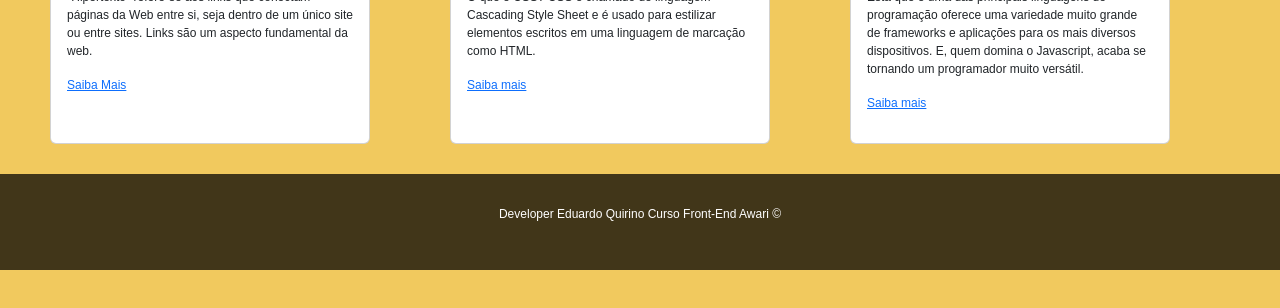
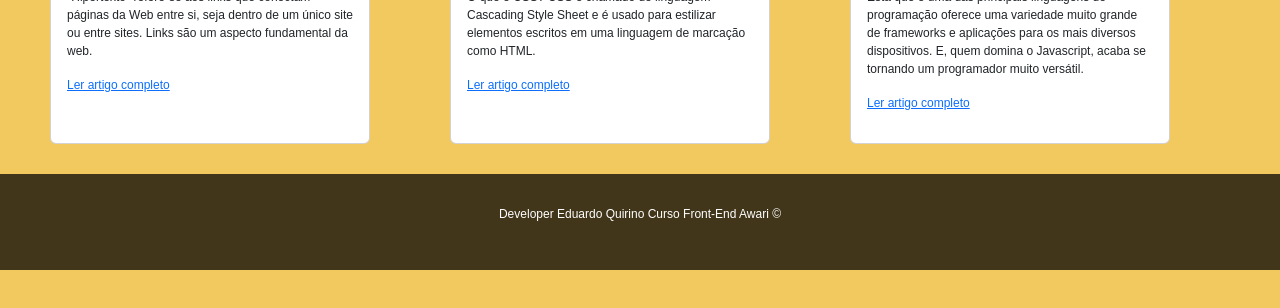
Before and after one commit to Eduardo-Quirino/projeto03, a plain HTML site: page index.html in a window 1280 px wide. Shown: the part 348-656 px from the top of the page. Drawn offline with nearby package versions, Linux system fonts and the light colour scheme.

Commit message:
Atualização de README

```diff
--- a/index.html
+++ b/index.html
@@ -34,7 +34,7 @@
                 <img src="./_img/html800x800.png" alt="html5">
                 <p class="card-text">"Hipertexto" refere-se aos links que conectam páginas da Web entre si, seja dentro
                     de um único site ou entre sites. Links são um aspecto fundamental da web. </p>
-                <a href="./html5.html" class="card-link">Saiba Mais</a>
+                <a href="./html5.html" class="card-link">Ler artigo completo</a>
             </div>
         </div>
         <!-- Card 2 -->
@@ -44,7 +44,7 @@
                 <img src="./_img/css800x800.png" alt="css3">
                 <p class="card-text">O que é CSS? CSS é chamado de linguagem Cascading Style Sheet e é usado para
                     estilizar elementos escritos em uma linguagem de marcação como HTML.</p>
-                <a href="./css3.html" class="card-link">Saiba mais</a>
+                <a href="./css3.html" class="card-link">Ler artigo completo</a>
             </div>
         </div>
 
@@ -56,7 +56,7 @@
                 <p class="card-text">Esta que é uma das principais linguagens de programação oferece uma variedade muito
                     grande de frameworks e aplicações para os mais diversos dispositivos. E, quem domina o Javascript,
                     acaba se tornando um programador muito versátil.</p>
-                <a href="./javascript.html" class="card-link">Saiba mais</a>
+                <a href="./javascript.html" class="card-link">Ler artigo completo</a>
             </div>
         </div>
     </main>
```
Also changed, not shown: 1 other file.
